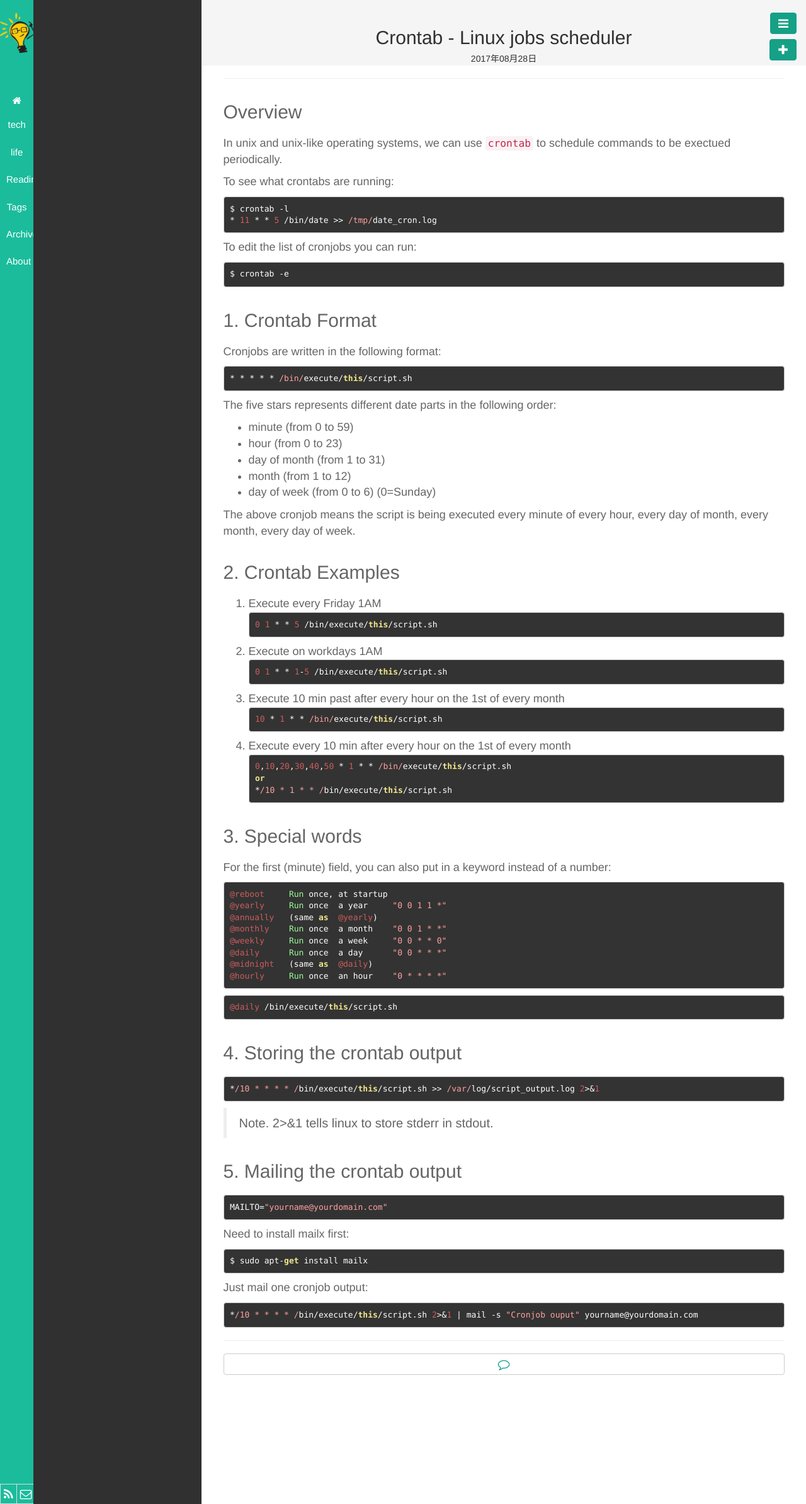
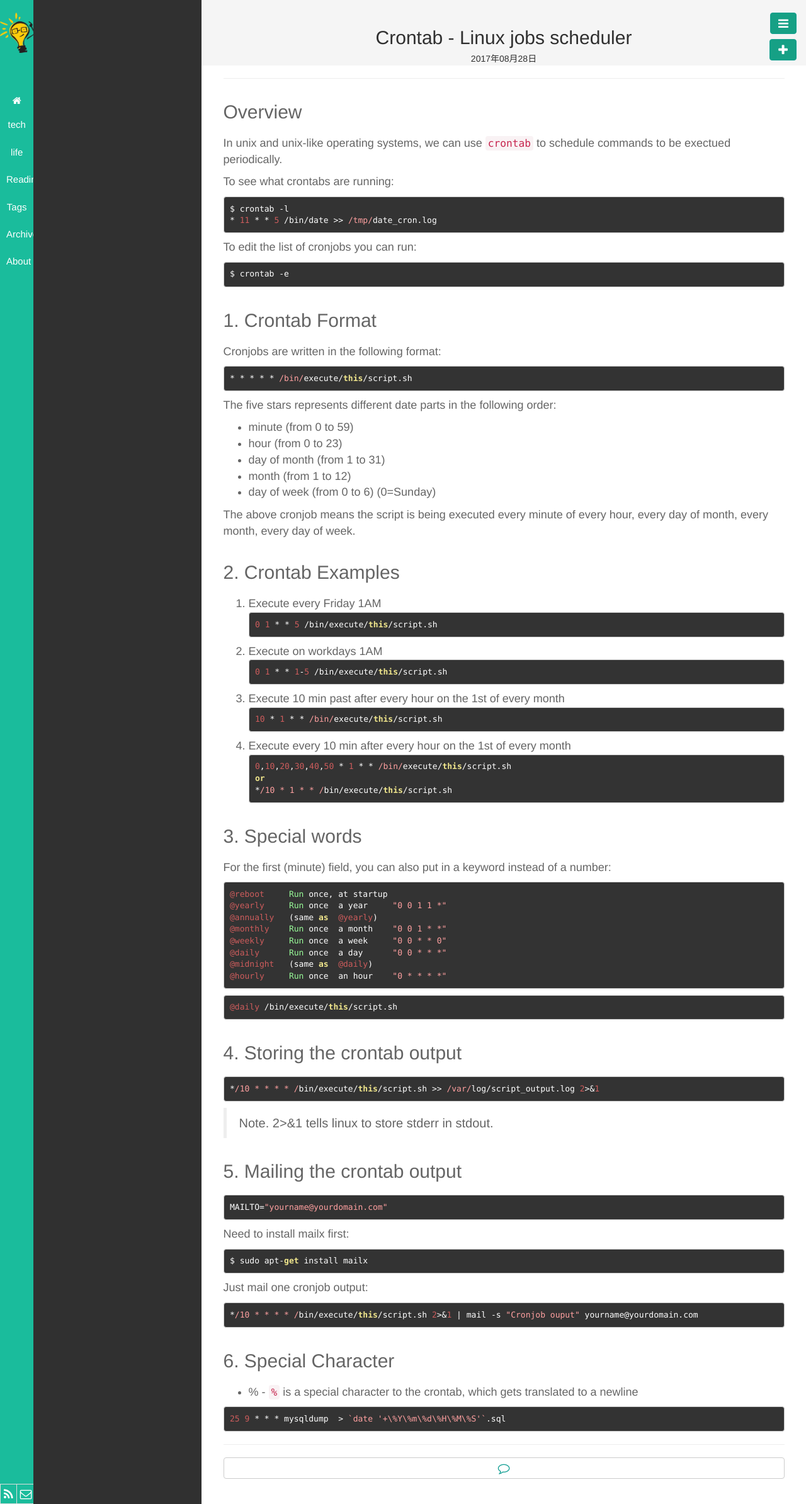
Before and after one commit to wenchma/wenchma.github.io, a Jekyll site: the page built from _posts/2017-08-28-crontab-linux-jobs-scheduler.md, in a window 1280 px wide. Shown: the whole page at 63% size. Built offline with Jekyll 4.4.1, drawn with Linux system fonts in a browser that asks for light colours.

Commit message:
add special character to crontab

````diff
--- a/_posts/2017-08-28-crontab-linux-jobs-scheduler.md
+++ b/_posts/2017-08-28-crontab-linux-jobs-scheduler.md
@@ -110,3 +110,11 @@ Just mail one cronjob output:
 ```
 */10 * * * * /bin/execute/this/script.sh 2>&1 | mail -s "Cronjob ouput" yourname@yourdomain.com
 ```
+
+## 6. Special Character
+
+* % - `%` is a special character to the crontab, which gets translated to a newline
+
+```
+25 9 * * * mysqldump  > `date '+\%Y\%m\%d\%H\%M\%S'`.sql
+```
````
